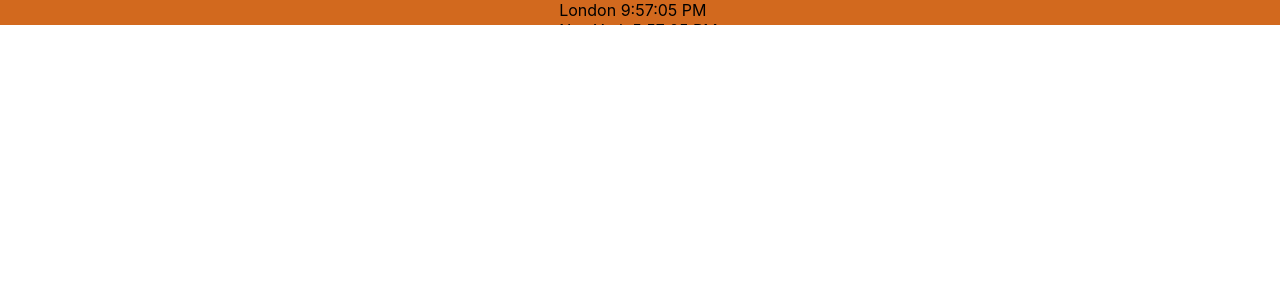
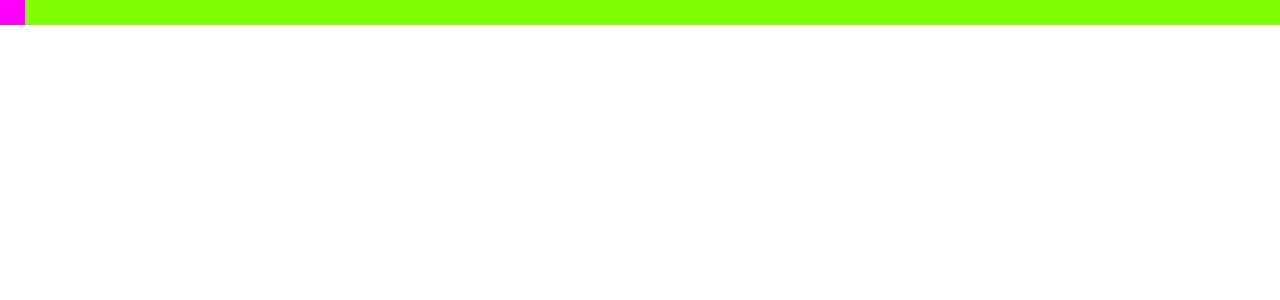
Before and after one commit to mar1n/carousel, a React (Create React App) app: page / in a window 1280 px wide. Shown: the top 300 px of the page. Built offline with nearby package versions, Linux system fonts and the light colour scheme.

Commit message:
add module hot

```diff
--- a/src/component/Slide.css
+++ b/src/component/Slide.css
@@ -9,8 +9,26 @@
     background-color: chocolate;
     justify-content: center;
     align-items: center;
-    animation: rolles 20s linear infinite;
+    animation: rolles 10s linear infinite 1s;
 }
+.test {
+    height: 20px;
+}
+
+/* .mainSlide :first-child {
+    color: blue;
+    z-index:-1;
+    animation: element-change 20s ease infinite 1s;
+}
+
+@keyframes element-change {
+    0%,50% {
+        transform: translateY(0%);
+      }
+      70%,100% {
+        transform: translateY(300%);
+      }
+} */
 
 @keyframes rolles {
     0% { transform: translateY(30px)}
--- /dev/null
+++ b/src/component/Square.css
@@ -0,0 +1,17 @@
+.squares {
+    background-color: chartreuse;
+    height: 25px;
+    overflow: hidden;
+}
+
+
+.square-1 {
+    background-color: fuchsia;
+    height: 25px;
+    width: 25px;
+    transform: translateY(0px);
+}
+
+.square-2 {
+
+}
--- /dev/null
+++ b/src/component/Square.js
@@ -0,0 +1,10 @@
+import React from 'react';
+import './Square.css';
+
+const Square = () =>
+    <div className='squares'>
+        <div className='square-1'></div>
+        <div className='square-2'></div>
+    </div>
+
+export default Square;
--- a/src/index.js
+++ b/src/index.js
@@ -2,12 +2,17 @@ import React from 'react';
 import ReactDOM from 'react-dom';
 import './index.css';
 //import App from './App';
-import Slide from './component/Slide'
+//import Slide from './component/Slide'
+import Square from './component/Square'
 import * as serviceWorker from './serviceWorker';
 
-ReactDOM.render(<Slide />, document.getElementById('root'));
+ReactDOM.render(<Square />, document.getElementById('root'));
 
 // If you want your app to work offline and load faster, you can change
 // unregister() to register() below. Note this comes with some pitfalls.
 // Learn more about service workers: https://bit.ly/CRA-PWA
 serviceWorker.unregister();
+
+if(module.hot) {
+  module.hot.accept();
+}
```
